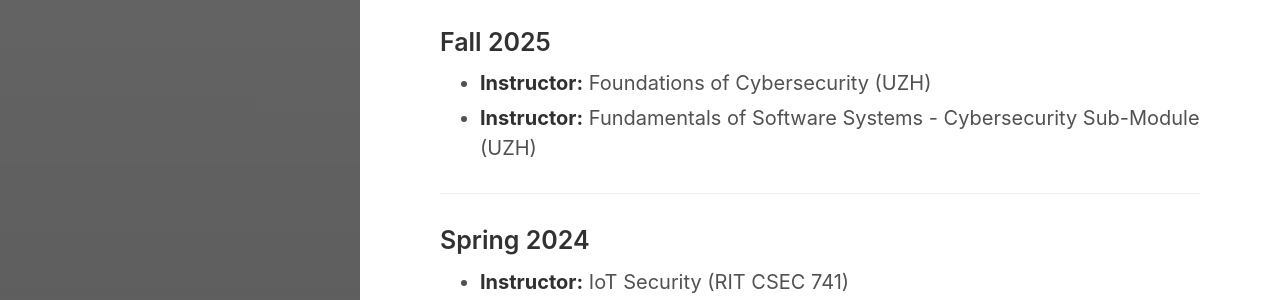
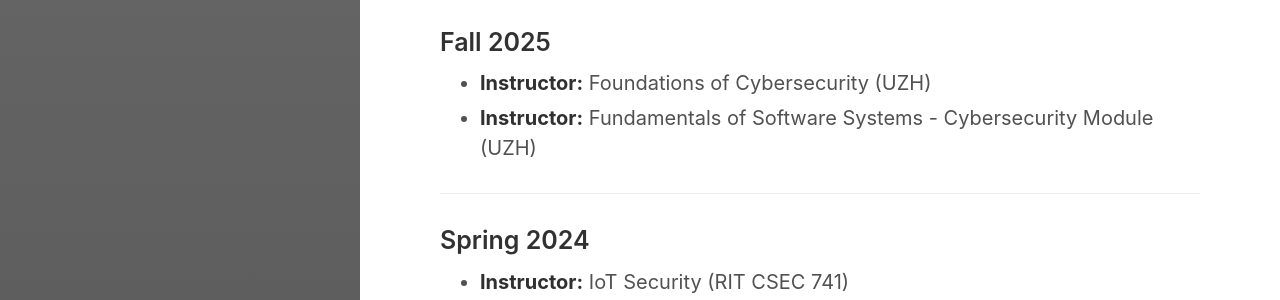
Before and after one commit to ivanolive/ivanolive.github.io, a Jekyll site: the page built from Teaching.md, in a window 1280 px wide. Shown: the part 205-505 px from the top of the page. Built offline with Jekyll 4.4.1, drawn with Linux system fonts in a browser that asks for light colours.

Commit message:
Update Teaching.md

```diff
--- a/Teaching.md
+++ b/Teaching.md
@@ -12,7 +12,7 @@
 
 ### Fall 2025
 + **Instructor:** Foundations of Cybersecurity (UZH)
-+ **Instructor:** Fundamentals of Software Systems - Cybersecurity Sub-Module (UZH)
++ **Instructor:** Fundamentals of Software Systems - Cybersecurity Module (UZH)
 
 ___
 
```
